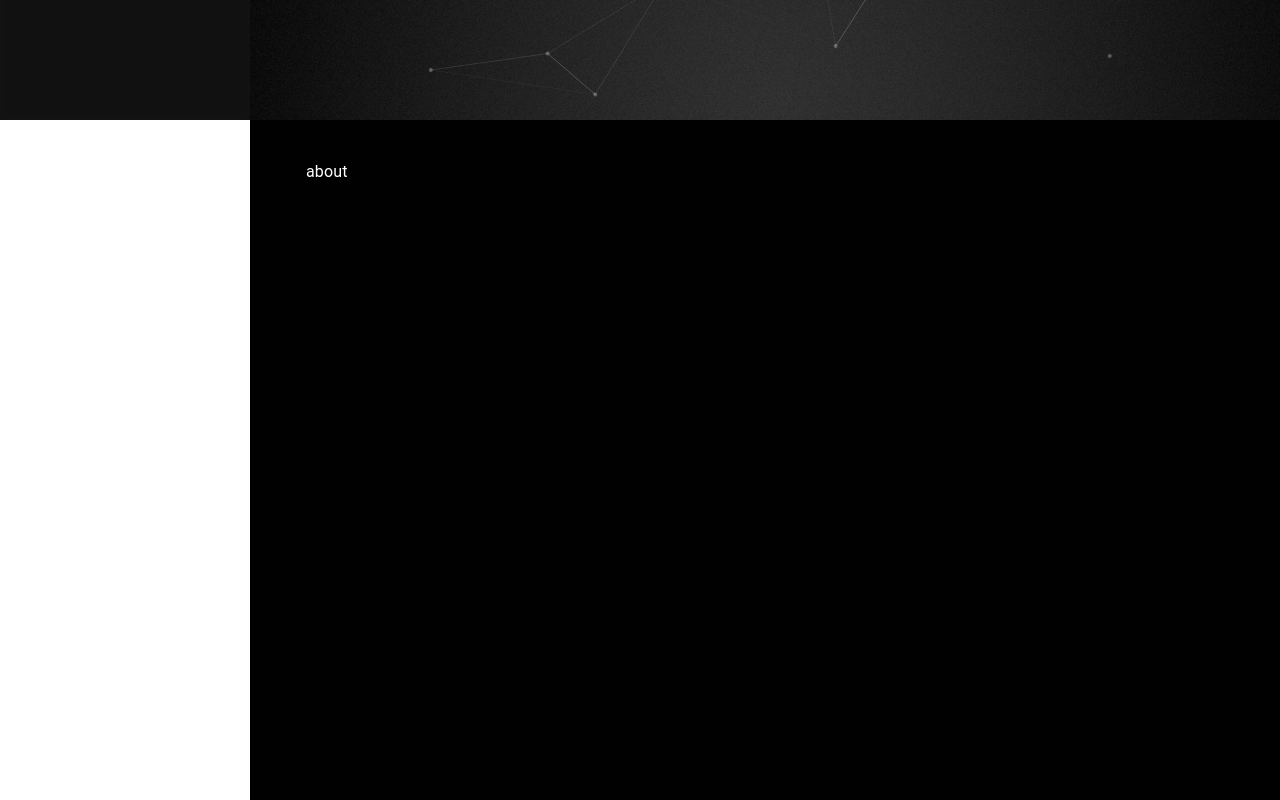
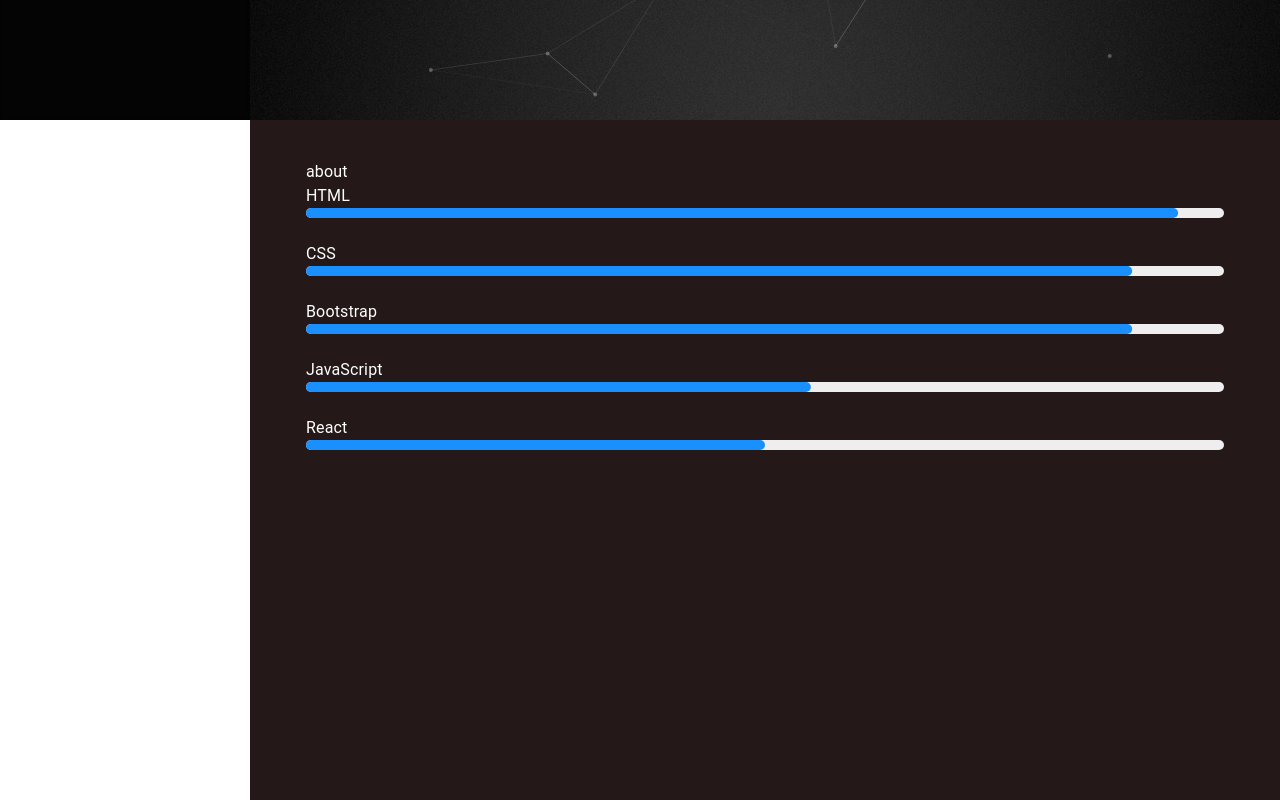
Before and after one commit to mdibuhossain/Portfolio_main, a React (Create React App) app: page / in a window 1280 px wide. Shown: the part 680-1480 px from the top of the page. Built offline with nearby package versions, Linux system fonts and the light colour scheme.

Commit message:
nav bar edit"

```diff
--- a/src/App.css
+++ b/src/App.css
@@ -22,5 +22,7 @@
 
 .container{
   height: 100%;
-   background-color: rgb(1, 1, 1)
+  position: relative;
+  z-index: 1000;
+   background-color: rgb(36, 24, 24)
 }
--- a/src/Pages/About.js
+++ b/src/Pages/About.js
@@ -1,10 +1,56 @@
+import { Container, Grid, LinearProgress, linearProgressClasses, Typography } from '@mui/material';
 import { Box } from '@mui/system';
+import { styled } from '@mui/material/styles';
 import React from 'react';
 
 const About = () => {
+    const BorderLinearProgress = styled(LinearProgress)(({ theme }) => ({
+        height: 10,
+        borderRadius: 5,
+        [`&.${linearProgressClasses.colorPrimary}`]: {
+            backgroundColor: theme.palette.grey[theme.palette.mode === 'light' ? 200 : 800],
+        },
+        [`& .${linearProgressClasses.bar}`]: {
+            borderRadius: 5,
+            backgroundColor: theme.palette.mode === 'light' ? '#1a90ff' : '#308fe8',
+        },
+    }));
+
     return (
-        <Box id="about" className="container" sx={{ pt: { lg: 5, xs: 7 }, pl: { lg: 7, xs: 4 } }}>
+        <Box id="about" className="container" sx={{ pt: { lg: 5, xs: 7 }, px: { lg: 7, xs: 4 } }}>
             about
+            <Grid container spacing={3}>
+                <Grid item xs={12}>
+                    <Typography>
+                        HTML
+                    </Typography>
+                    <BorderLinearProgress variant="determinate" value={95} />
+                </Grid>
+                <Grid item xs={12}>
+                    <Typography>
+                        CSS
+                    </Typography>
+                    <BorderLinearProgress variant="determinate" value={90} />
+                </Grid>
+                <Grid item xs={12}>
+                    <Typography>
+                        Bootstrap
+                    </Typography>
+                    <BorderLinearProgress variant="determinate" value={90} />
+                </Grid>
+                <Grid item xs={12}>
+                    <Typography>
+                        JavaScript
+                    </Typography>
+                    <BorderLinearProgress variant="determinate" value={55} />
+                </Grid>
+                <Grid item xs={12}>
+                    <Typography>
+                        React
+                    </Typography>
+                    <BorderLinearProgress variant="determinate" value={50} />
+                </Grid>
+            </Grid>
         </Box>
     );
 };
--- a/src/components/NavDrawer.js
+++ b/src/components/NavDrawer.js
@@ -26,7 +26,7 @@
 import Portfolio from '../Pages/Portfolio';
 import Projects from '../Pages/Projects';
 import Contact from '../Pages/Contact';
-import { HashLink as Link} from 'react-router-hash-link';
+import { HashLink as Link } from 'react-router-hash-link';
 
 
 const drawerWidth = 250;
@@ -155,7 +155,7 @@
                     PaperProps={{
                         sx: {
                             // position: 'relative',
-                            backgroundColor: 'rgb(17, 17, 17)',
+                            backgroundColor: 'black',
                             // backgroundColor: 'rgb(12, 12, 12)',
                             opacity: '0.99',
                             color: 'white'
```
